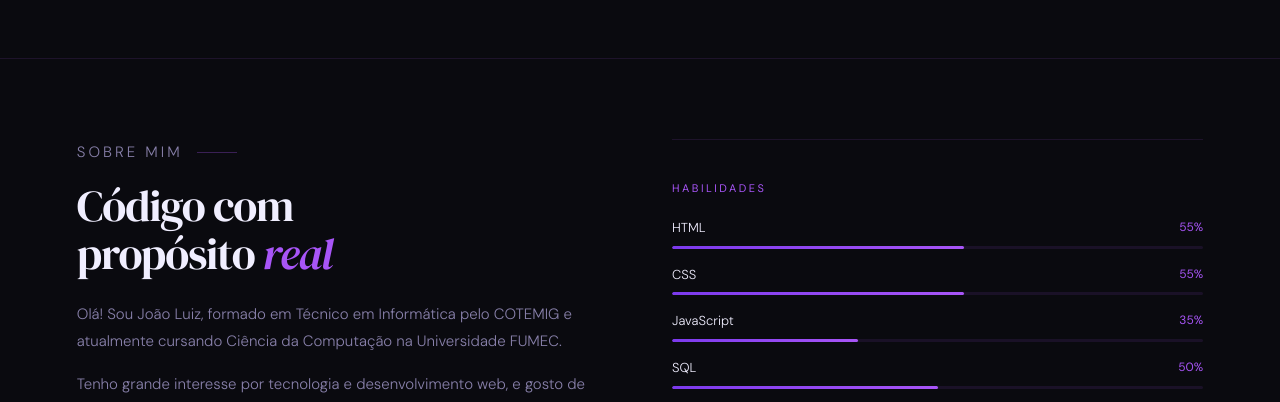
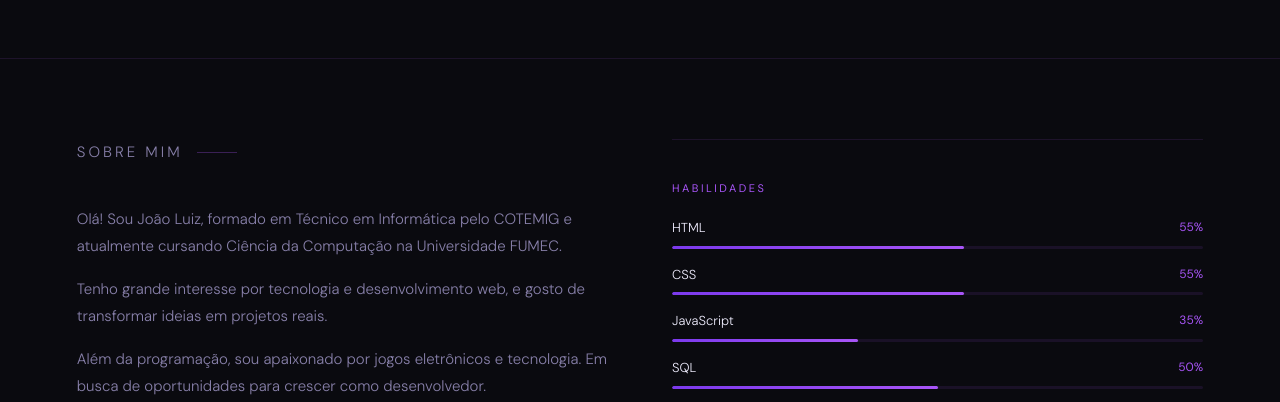
Before and after one commit to DevJoaoL/Portifolio, a plain HTML site: page index.html in a window 1280 px wide. Shown: the part 1633-2035 px from the top of the page. Drawn offline with Linux system fonts and the light colour scheme.

```diff
--- a/index.html
+++ b/index.html
@@ -89,7 +89,7 @@
   <section class="about" id="about">
     <div class="about-text">
       <p class="section-label">Sobre mim</p>
-      <h2>Código com<br>propósito <em>real</em></h2>
+      <br>
       <p>Olá! Sou João Luiz, formado em Técnico em Informática pelo COTEMIG e atualmente cursando Ciência da Computação na Universidade FUMEC.</p>
       <p>Tenho grande interesse por tecnologia e desenvolvimento web, e gosto de transformar ideias em projetos reais.</p>
       <p>Além da programação, sou apaixonado por jogos eletrônicos e tecnologia. Em busca de oportunidades para crescer como desenvolvedor.</p>
```
